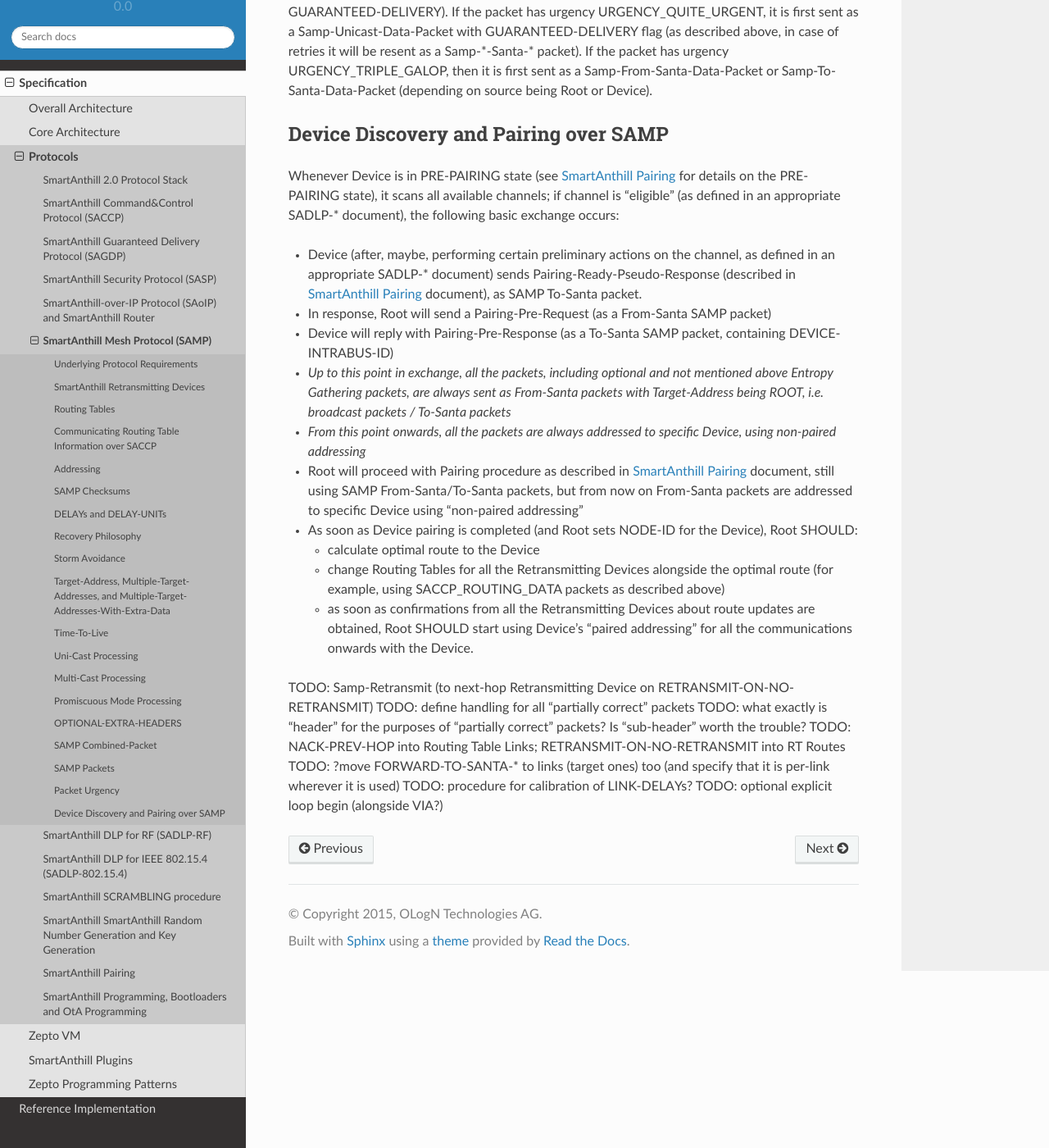
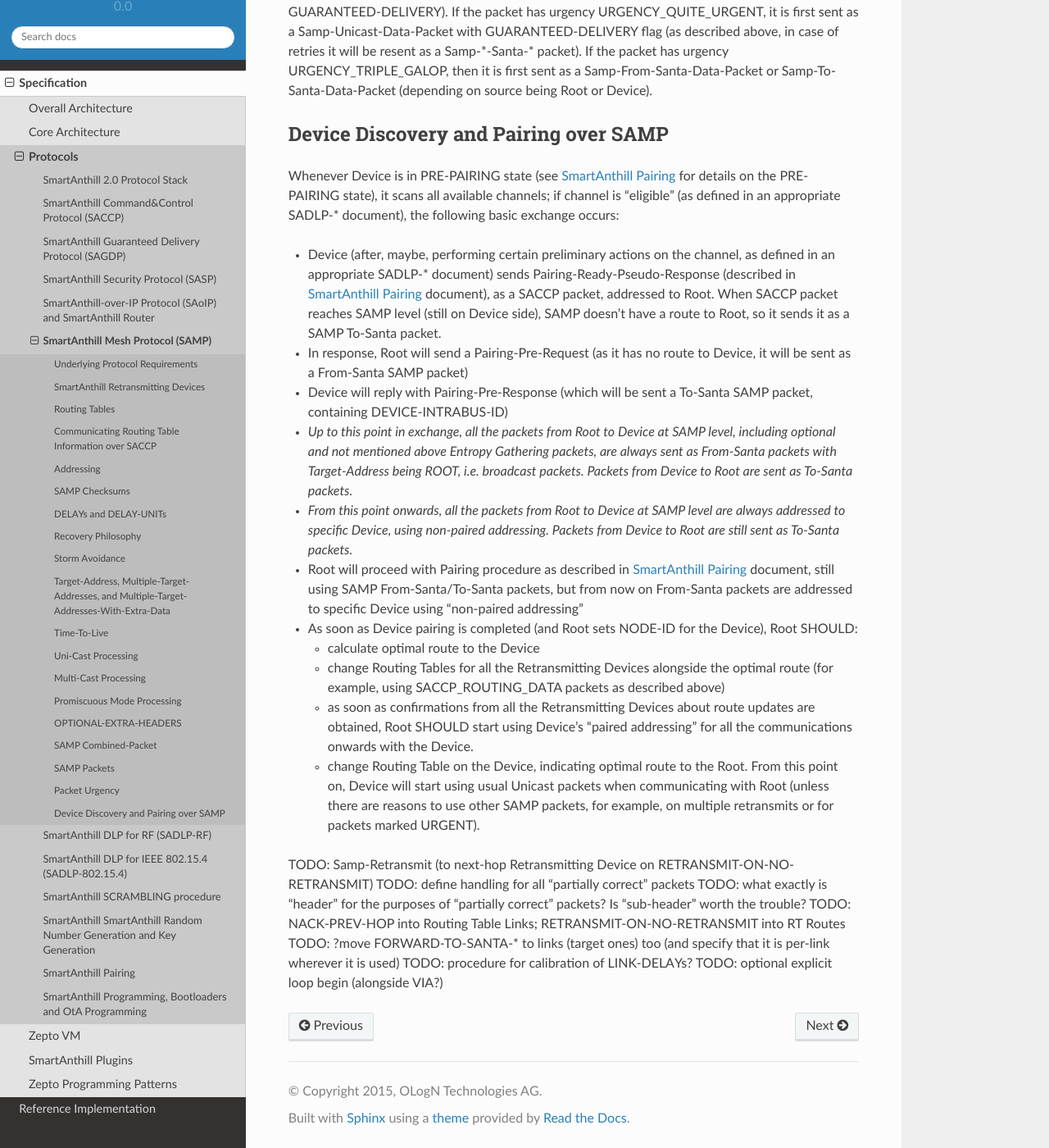
Before and after one commit to smartanthill/smartanthill2_0, a Sphinx documentation site: the page built from docs/design-documents/protocols/samp.rst, in a window 1280 px wide and 1400 px high, scrolled down 22190 px. Shown: the whole window at 82% size. Built offline with Sphinx 7.4.7 and the Read the Docs theme 2.0.0, drawn with Linux system fonts in a browser that asks for light colours; some of the changed text lies outside the part shown.

Commit message:
SAMP v0.0.18b: clarifying SAMP operation/Routing Tables during Pairing

```diff
--- a/docs/design-documents/protocols/samp.rst
+++ b/docs/design-documents/protocols/samp.rst
@@ -514,17 +514,18 @@ Device Discovery and Pairing over SAMP
 
 Whenever Device is in PRE-PAIRING state (see :ref:`sapairing` for details on the PRE-PAIRING state), it scans all available channels; if channel is "eligible" (as defined in an appropriate SADLP-\* document), the following basic exchange occurs:
 
-* Device (after, maybe, performing certain preliminary actions on the channel, as defined in an appropriate SADLP-\* document) sends Pairing-Ready-Pseudo-Response (described in :ref:`sapairing` document), as SAMP To-Santa packet.
-* In response, Root will send a Pairing-Pre-Request (as a  From-Santa SAMP packet)
-* Device will reply with Pairing-Pre-Response (as a To-Santa SAMP packet, containing DEVICE-INTRABUS-ID)
-* *Up to this point in exchange, all the packets, including optional and not mentioned above Entropy Gathering packets, are always sent as From-Santa packets with Target-Address being ROOT, i.e. broadcast packets / To-Santa packets*
-* *From this point onwards, all the packets are always addressed to specific Device, using non-paired addressing*
+* Device (after, maybe, performing certain preliminary actions on the channel, as defined in an appropriate SADLP-\* document) sends Pairing-Ready-Pseudo-Response (described in :ref:`sapairing` document), as a SACCP packet, addressed to Root. When SACCP packet reaches SAMP level (still on Device side), SAMP doesn't have a route to Root, so it sends it as a SAMP To-Santa packet.
+* In response, Root will send a Pairing-Pre-Request (as it has no route to Device, it will be sent as a  From-Santa SAMP packet)
+* Device will reply with Pairing-Pre-Response (which will be sent a To-Santa SAMP packet, containing DEVICE-INTRABUS-ID)
+* *Up to this point in exchange, all the packets from Root to Device at SAMP level, including optional and not mentioned above Entropy Gathering packets, are always sent as From-Santa packets with Target-Address being ROOT, i.e. broadcast packets. Packets from Device to Root are sent as To-Santa packets.*
+* *From this point onwards, all the packets from Root to Device at SAMP level are always addressed to specific Device, using non-paired addressing. Packets from Device to Root are still sent as To-Santa packets.*
 * Root will proceed with Pairing procedure as described in :ref:`sapairing` document, still using SAMP From-Santa/To-Santa packets, but from now on From-Santa packets are addressed to specific Device using "non-paired addressing"
 * As soon as Device pairing is completed (and Root sets NODE-ID for the Device), Root SHOULD:
 
   + calculate optimal route to the Device
   + change Routing Tables for all the Retransmitting Devices alongside the optimal route (for example, using SACCP_ROUTING_DATA packets as described above)
   + as soon as confirmations from all the Retransmitting Devices about route updates are obtained, Root SHOULD start using Device's "paired addressing" for all the communications onwards with the Device.
+  + change Routing Table on the Device, indicating optimal route to the Root. From this point on, Device will start using usual Unicast packets when communicating with Root (unless there are reasons to use other SAMP packets, for example, on multiple retransmits or for packets marked URGENT).
 
 TODO: Samp-Retransmit (to next-hop Retransmitting Device on RETRANSMIT-ON-NO-RETRANSMIT)
 TODO: define handling for all "partially correct" packets
```
Also changed, not shown: other parts of docs/design-documents/protocols/samp.rst (+2 -2 lines).
